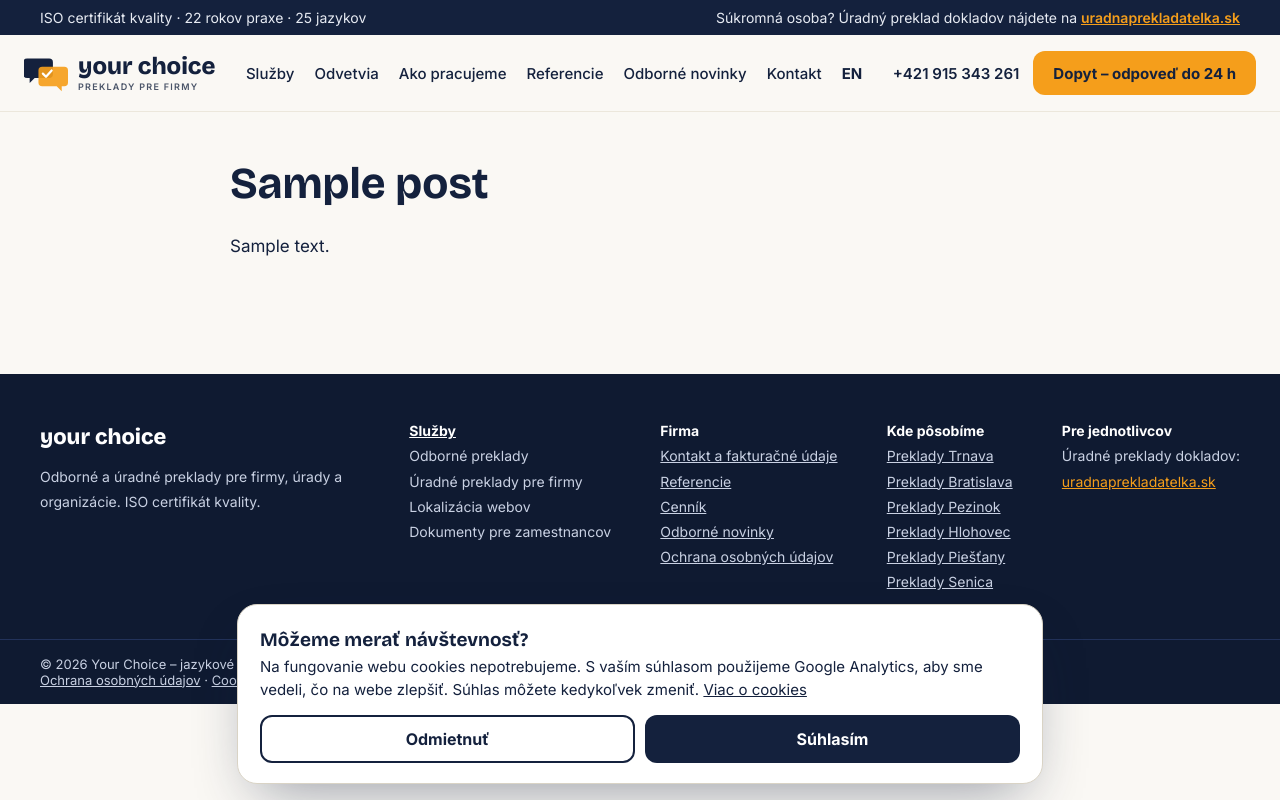
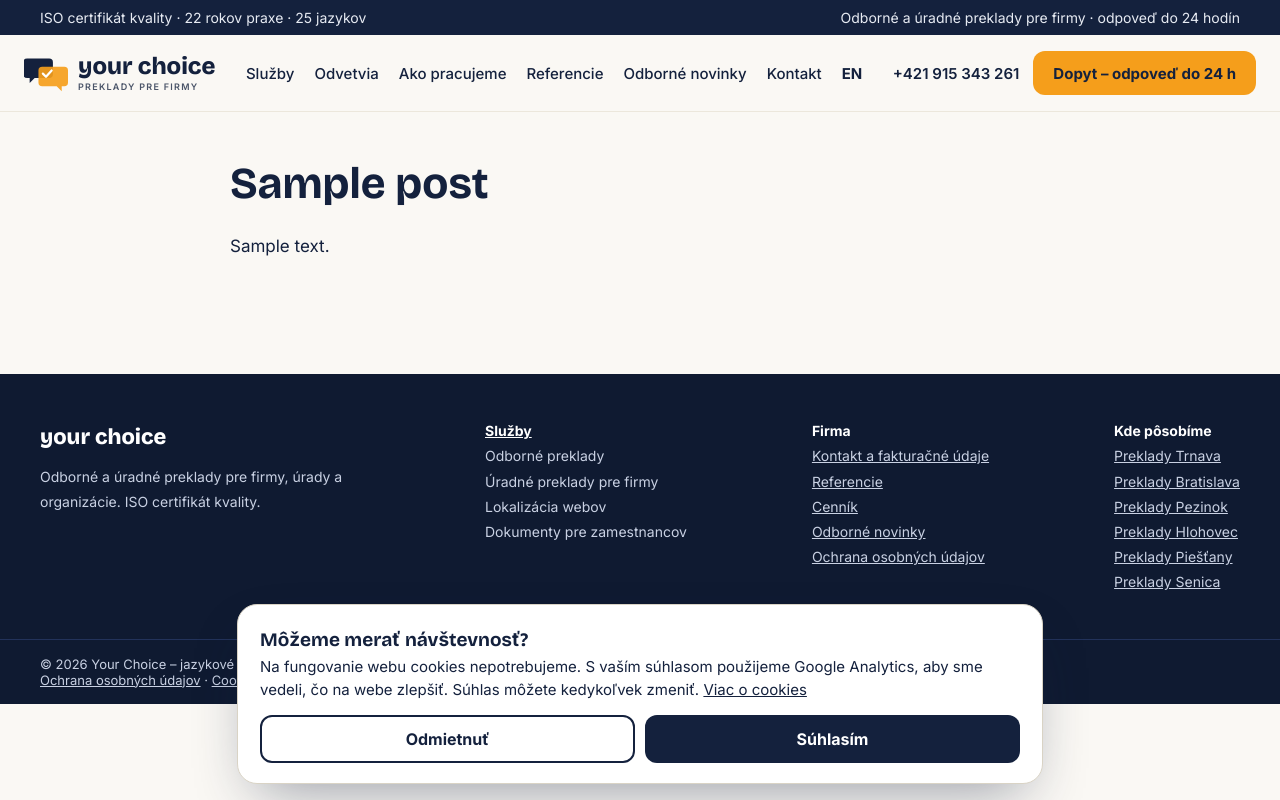
Before and after one commit to NCN0004/yourchoice-web, a WordPress theme: template theme/index.php in a window 1280 px wide. Run offline with PHP 8.4 and a stand-in for WordPress, Linux system fonts and the light colour scheme; the site name, menu and one post (Sample post) are stand-ins, and other content is empty; some libraries are stand-ins or nearby versions.

Commit message:
Odstránený odkaz na uradnaprekladatelka.sk (horný pásik, pätička, FAQ, llms.txt)
Co-Authored-By: Claude Opus 5.5 <noreply@anthropic.com>
Claude-Session: https://claude.ai/code/session_01Cgcyx4r2uRk94hNVzd6E3g

```diff
--- a/theme/inc-seo.php
+++ b/theme/inc-seo.php
@@ -134,7 +134,6 @@ add_action('template_redirect', function () {
 		$t .= "- Preklady robí prekladateľ so skúsenosťou v danom odbore; anglické preklady navyše kontroluje druhý lingvista.\n";
 		$t .= "- Najčastejšie jazyky: angličtina, nemčina, maďarčina, poľština, čeština, ukrajinčina, rumunčina; spolu 25 jazykov.\n";
 		$t .= "- Dôvernosť: NDA na požiadanie, súbory sa mažú najneskôr do 90 dní.\n";
-		$t .= "- Pre súkromné osoby (rodné listy, vysvedčenia, doklady) odporúčame partnerský web uradnaprekladatelka.sk.\n";
 		$t .= "- Kontakt: hello@yourchoice.sk, +421 915 343 261, Jazdecká 8686/65, Trnava. Pondelok – piatok 8:00 – 18:00.\n";
 		$t .= "- Firma: Your Choice – jazykové služby, s.r.o., IČO 50208055.\n\n";
 		$t .= "## Hlavné stránky\n\n";
--- a/theme/landing-data.php
+++ b/theme/landing-data.php
@@ -57,7 +57,7 @@ return [
  'why' => [['Blízko, keď to treba', 'Sídlime na Jazdeckej ulici v Trnave. Úradné preklady na papieri vybavíme po dohode osobne alebo poštou.'], ['22 rokov praxe', 'Pracujeme pre firmy, úrady aj organizácie. Napríklad pre Slovenskú poštu či Arcadis.'], ['Jeden kontakt', 'Celú zákazku pre vás vedie jedna projektová manažérka.']],
  'price' => 'od 18,50 € / NS, úradný preklad od 25 € / NS',
  'local' => [['Osobne na Jazdeckej', 'Originál na úradný preklad môžete priniesť osobne na Jazdeckú ulicu. Stačí vopred zavolať, aby sme vás počkali.'], ['Výroba a automotive v regióne', 'Trnava žije automobilkou a jej dodávateľmi. Poznáme 8D reporty, PPAP aj pracovné inštrukcie pre operátorov.'], ['Univerzity a úrady', 'Prekladáme aj pre inštitúcie a projekty, kde sú dôležité presné názvy, termíny a jednotná terminológia.']],
- 'faq' => [['Musím prísť osobne?', 'Nie. Dokumenty nám pošlete e-mailom a odborný preklad dostanete elektronicky. Pri úradnom preklade sa dohodneme, či si ho vyzdvihnete alebo vám ho pošleme.'], ['Prekladáte aj pre súkromné osoby?', 'Úradné preklady dokladov pre jednotlivcov robí naša partnerka na webe uradnaprekladatelka.sk.']]],
+ 'faq' => [['Musím prísť osobne?', 'Nie. Dokumenty nám pošlete e-mailom a odborný preklad dostanete elektronicky. Pri úradnom preklade sa dohodneme, či si ho vyzdvihnete alebo vám ho pošleme.'], ['Kde odovzdám originál na úradný preklad?', 'Osobne na Jazdeckej 8686/65 v Trnave (pred návštevou zavolajte), alebo ho pošlite poštou či kuriérom. Hotový preklad vám vrátime rovnakou cestou.']]],
 'preklady-bratislava' => ['g' => 'l', 'city' => 'Bratislava', 'loc' => 'z Bratislavy', 'kraj' => 'Bratislavský kraj', 'n' => 'Bratislava', 't' => 'Preklady pre firmy Bratislava – odborné a úradné',
  'd' => 'Odborné a úradné preklady pre firmy z Bratislavy: zmluvy, výročné správy, technická dokumentácia, tendre. 25 jazykov, 22 rokov praxe, cena do 24 hodín.',
  'lead' => 'Prekladáme pre bratislavské firmy, advokátske kancelárie, centrá zdieľaných služieb aj organizácie. Kanceláriu máme v Trnave, 45 minút od Bratislavy. Väčšinu zákaziek vybavíme elektronicky, bez osobného stretnutia.',
--- a/theme/parts/footer.php
+++ b/theme/parts/footer.php
@@ -6,7 +6,6 @@
 <div style="display: flex; flex-direction: column"><a href="<?php echo esc_url(home_url('/sluzby/')); ?>" style="color:#FFFFFF;font-weight:700">Služby</a><span>Odborné preklady</span><span>Úradné preklady pre firmy</span><span>Lokalizácia webov</span><span>Dokumenty pre zamestnancov</span></div>
 <div style="display: flex; flex-direction: column"><b style="color: #FFFFFF">Firma</b><a href="<?php echo esc_url(home_url('/kontakt/')); ?>" style="color:#C9D1E3">Kontakt a fakturačné údaje</a><a href="<?php echo esc_url(home_url('/referencie/')); ?>" style="color:#C9D1E3">Referencie</a><a href="<?php echo esc_url(home_url('/cennik/')); ?>" style="color:#C9D1E3">Cenník</a><a href="<?php echo esc_url(home_url('/novinky/')); ?>" style="color:#C9D1E3">Odborné novinky</a><a href="<?php echo esc_url(home_url('/ochrana-osobnych-udajov/')); ?>" style="color:#C9D1E3">Ochrana osobných údajov</a></div>
 <div style="display: flex; flex-direction: column"><b style="color: #FFFFFF">Kde pôsobíme</b><?php foreach (yc_cities() as $cs => $cx) echo '<a href="' . esc_url(home_url('/' . $cs . '/')) . '" style="color:#C9D1E3">Preklady ' . esc_html($cx['city']) . '</a>'; ?></div>
-<div style="display: flex; flex-direction: column"><b style="color: #FFFFFF">Pre jednotlivcov</b><span>Úradné preklady dokladov:</span><a href="https://uradnaprekladatelka.sk" style="color: #F59E1B">uradnaprekladatelka.sk</a></div>
 </div>
 <div style="border-top: 1px solid #22325A"><div style="max-width: 1200px; margin: 0 auto; padding: 16px 24px; font-size: 13px">© <?php echo date('Y'); ?> Your Choice – jazykové služby, s.r.o. · Jazdecká 8686/65, 917 08 Trnava · IČO: 50208055 · IČ DPH: SK2120212391<br><a href="<?php echo esc_url(home_url('/ochrana-osobnych-udajov/')); ?>" style="color:#C9D1E3">Ochrana osobných údajov</a> · <a href="<?php echo esc_url(home_url('/cookies/')); ?>" style="color:#C9D1E3">Cookies</a> · <a href="<?php echo esc_url(home_url('/obchodne-podmienky/')); ?>" style="color:#C9D1E3">Obchodné podmienky</a> · <a href="#" data-yc-cookie-open style="color:#C9D1E3">Nastavenia cookies</a></div></div>
 </footer>
--- a/theme/parts/header.php
+++ b/theme/parts/header.php
@@ -4,7 +4,7 @@
 <div style="background: #14213D; color: #E7EBF3; font-size: 14px">
 <div style="max-width: 1200px; margin: 0 auto; padding: 9px 24px; display: flex; flex-wrap: wrap; justify-content: space-between; gap: 8px">
 <span class="yc-top-claims">ISO certifikát kvality · 22 rokov praxe · 25 jazykov</span>
-<span>Súkromná osoba? Úradný preklad dokladov nájdete na <a href="https://uradnaprekladatelka.sk" style="color: #F59E1B; font-weight: 600">uradnaprekladatelka.sk</a></span>
+<span>Odborné a úradné preklady pre firmy · odpoveď do 24 hodín</span>
 </div>
 </div>
 
--- a/theme/style.css
+++ b/theme/style.css
@@ -2,7 +2,7 @@
 Theme Name: Your Choice
 Description: Web Your Choice – jazykové služby pre firmy.
 Author: Claude
-Version: 2.1.1
+Version: 2.1.2
 Text Domain: yourchoice
 */
 html{scroll-behavior:smooth}
```
